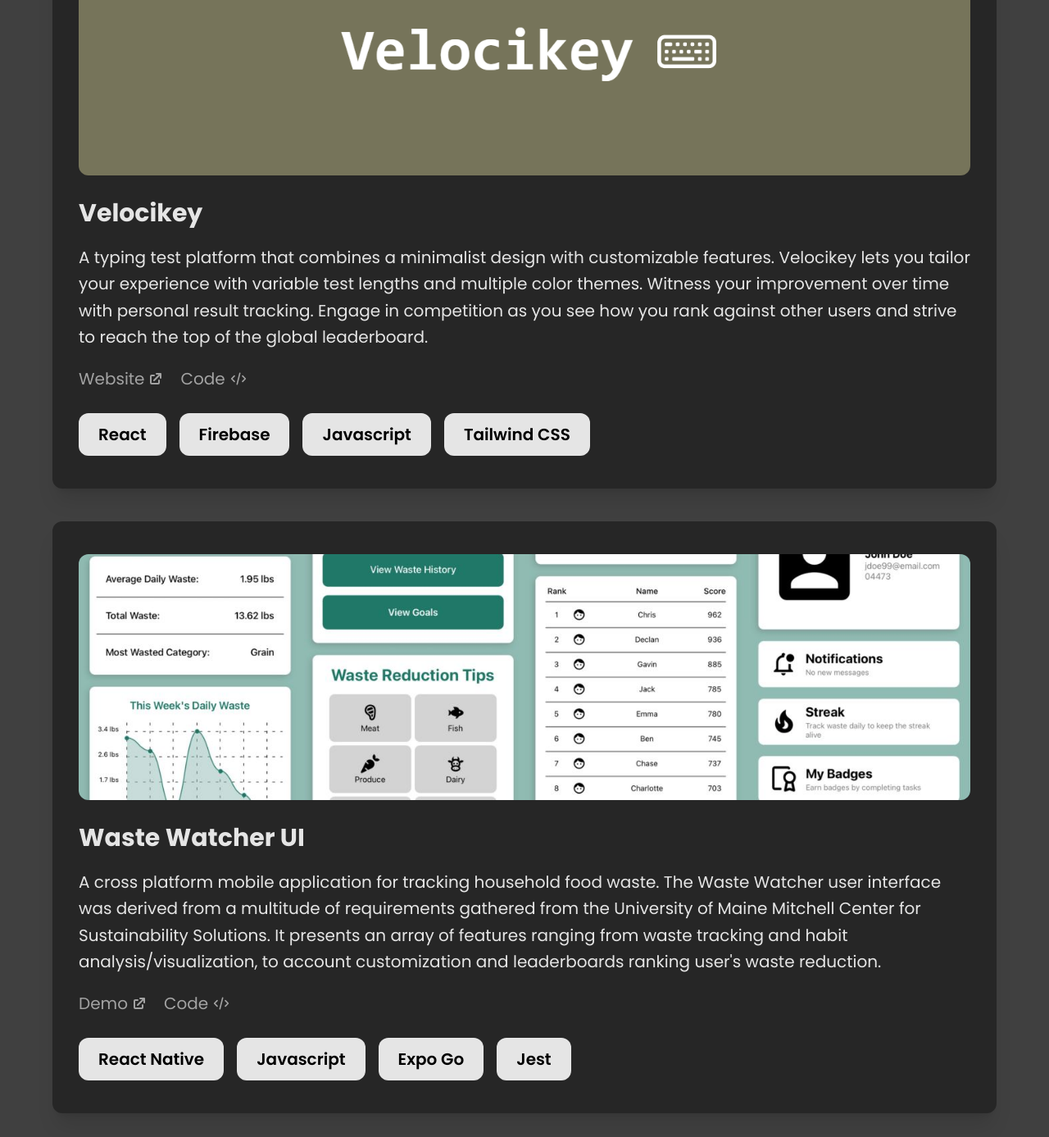
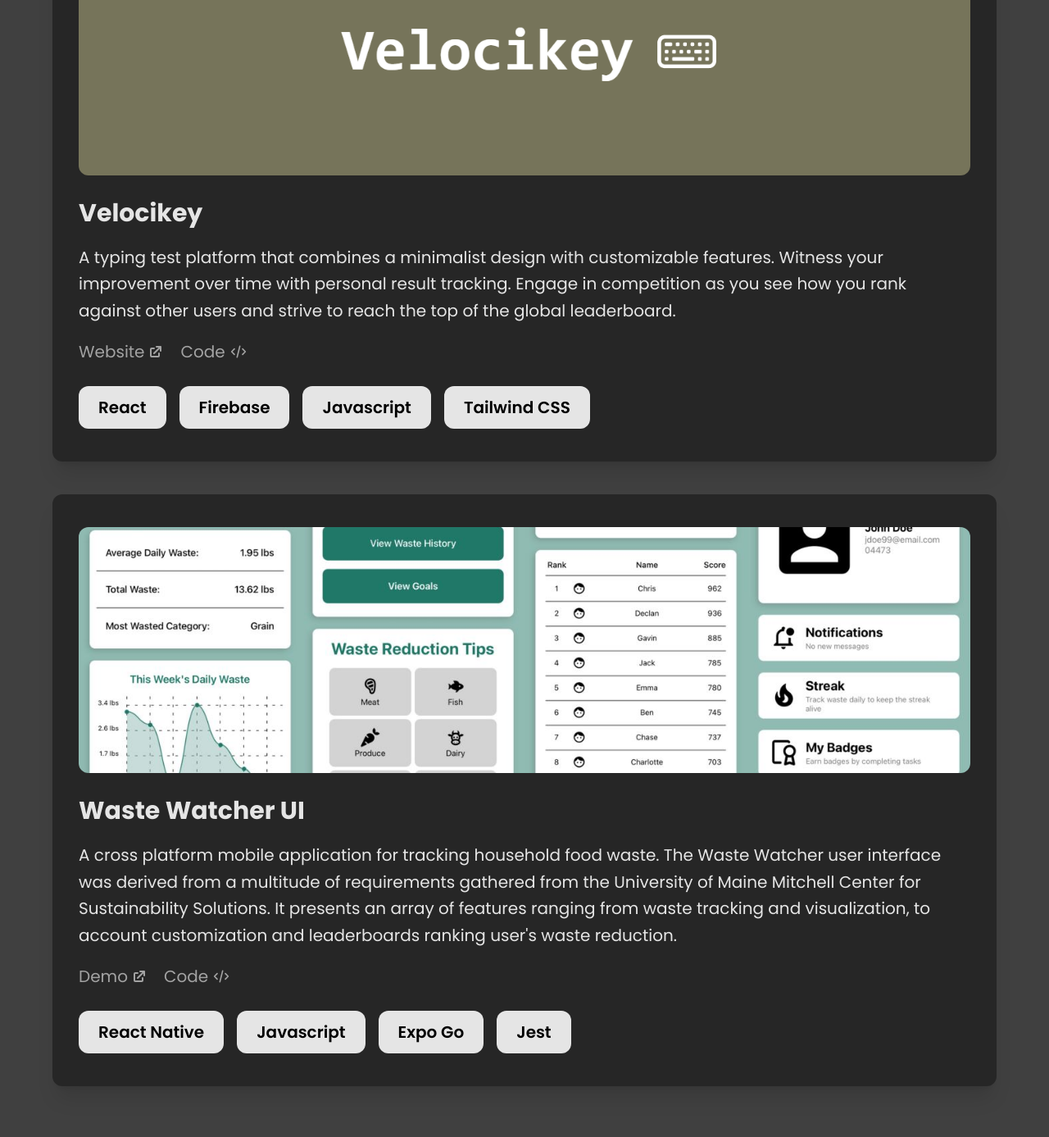
Before and after one commit to finnjacobs99/portfolio-website, a React (Vite) app in the folder react-app/: page / in a window 1280 px wide. Shown: the part 1898-3285 px from the top of the page at 82% size. Built offline with nearby package versions, Linux system fonts and the light colour scheme.

Commit message:
revised content

```diff
--- a/react-app/src/constants/index.js
+++ b/react-app/src/constants/index.js
@@ -7,7 +7,7 @@
     img: velocikeyImg,
     title: 'Velocikey',
     description:
-      'A typing test platform that combines a minimalist design with customizable features. Velocikey lets you tailor your experience with variable test lengths and multiple color themes. Witness your improvement over time with personal result tracking. Engage in competition as you see how you rank against other users and strive to reach the top of the global leaderboard.',
+      'A typing test platform that combines a minimalist design with customizable features. Witness your improvement over time with personal result tracking. Engage in competition as you see how you rank against other users and strive to reach the top of the global leaderboard.',
     demo: '',
     website: 'https://velocikey.vercel.app/',
     code: 'https://github.com/finnjacobs99/velocikey',
@@ -17,7 +17,7 @@
     id: 'project-2',
     img: wasteWatcherImg,
     title: 'Waste Watcher UI',
-    description: `A cross platform mobile application for tracking household food waste. The Waste Watcher user interface was derived from a multitude of requirements gathered from the University of Maine Mitchell Center for Sustainability Solutions. It presents an array of features ranging from waste tracking and habit analysis/visualization, to account customization and leaderboards ranking user's waste reduction.`,
+    description: `A cross platform mobile application for tracking household food waste. The Waste Watcher user interface was derived from a multitude of requirements gathered from the University of Maine Mitchell Center for Sustainability Solutions. It presents an array of features ranging from waste tracking and visualization, to account customization and leaderboards ranking user's waste reduction.`,
     demo: 'https://www.youtube.com/watch?v=nh34OQHx2WI',
     website: '',
     code: 'https://github.com/finnjacobs99/Waste-Watcher',
```
Also changed, not shown: 1 other file (tests, documents, lock files or other folders).
